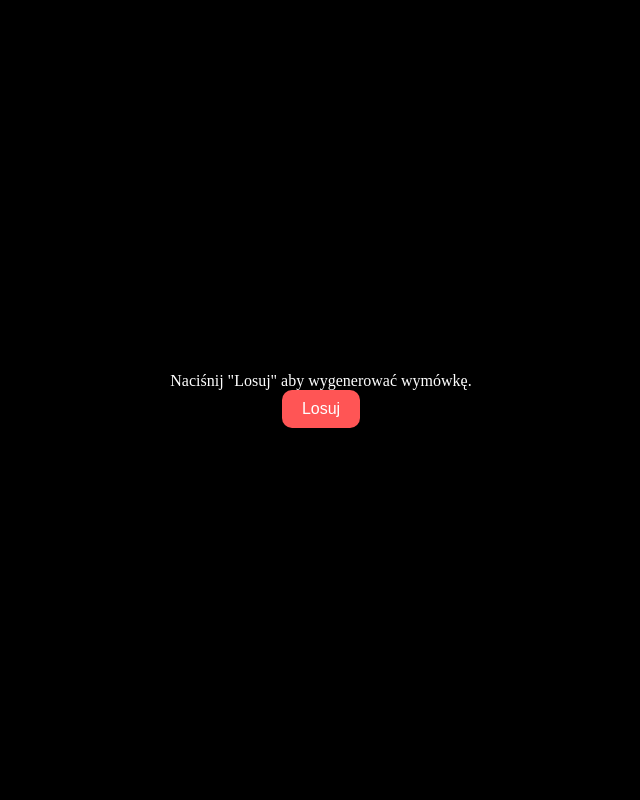
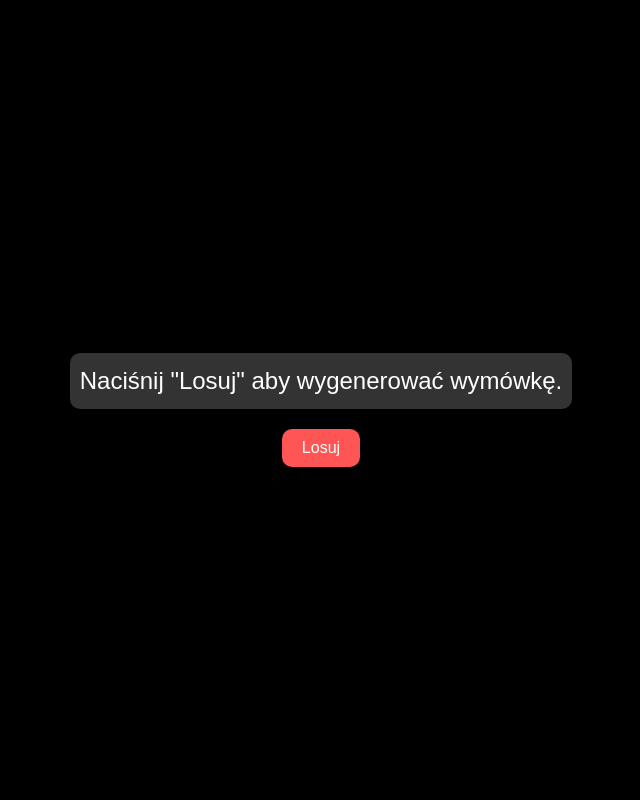
Before and after one commit to Sakanoo/wym-wka.github.io, a PHP site: page / in a window 1280 px wide. Shown: the whole page, without its empty margins (319-959 px from the left). Run offline with PHP 8.4, Linux system fonts and the light colour scheme.

Commit message:
Update styles.css

```diff
--- a/styles.css
+++ b/styles.css
@@ -5,6 +5,7 @@ body {
   height: 100vh;
   margin: 0;
   background-color: #000;
+  font-family: "Bahnschrift", sans-serif;
 }
 
 .excuse-machine {
@@ -14,9 +15,20 @@ body {
   color: #fff;
 }
 
-.excuse {
+.slot-machine {
+  display: inline-block;
+  margin: 20px;
+  padding: 10px;
+  background-color: #333;
+  border-radius: 10px;
+}
+
+.slot {
   font-size: 24px;
-  margin: 10px 0;
+  line-height: 1.5;
+  height: 36px;
+  overflow: hidden;
+  white-space: nowrap;
 }
 
 .button {
```
